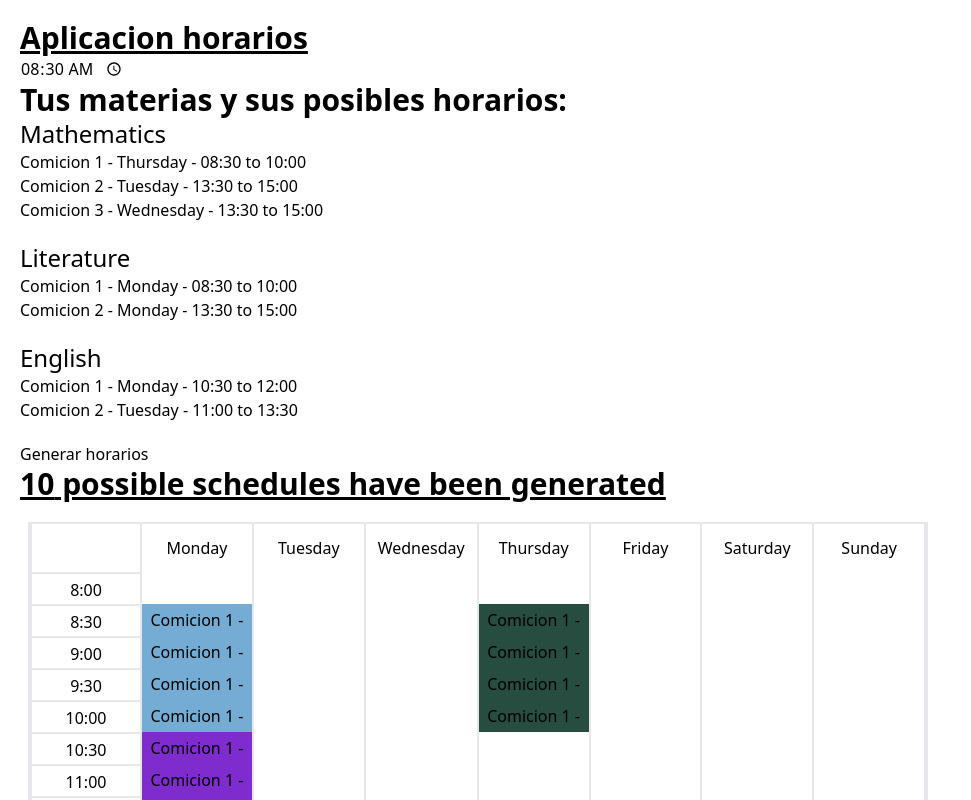
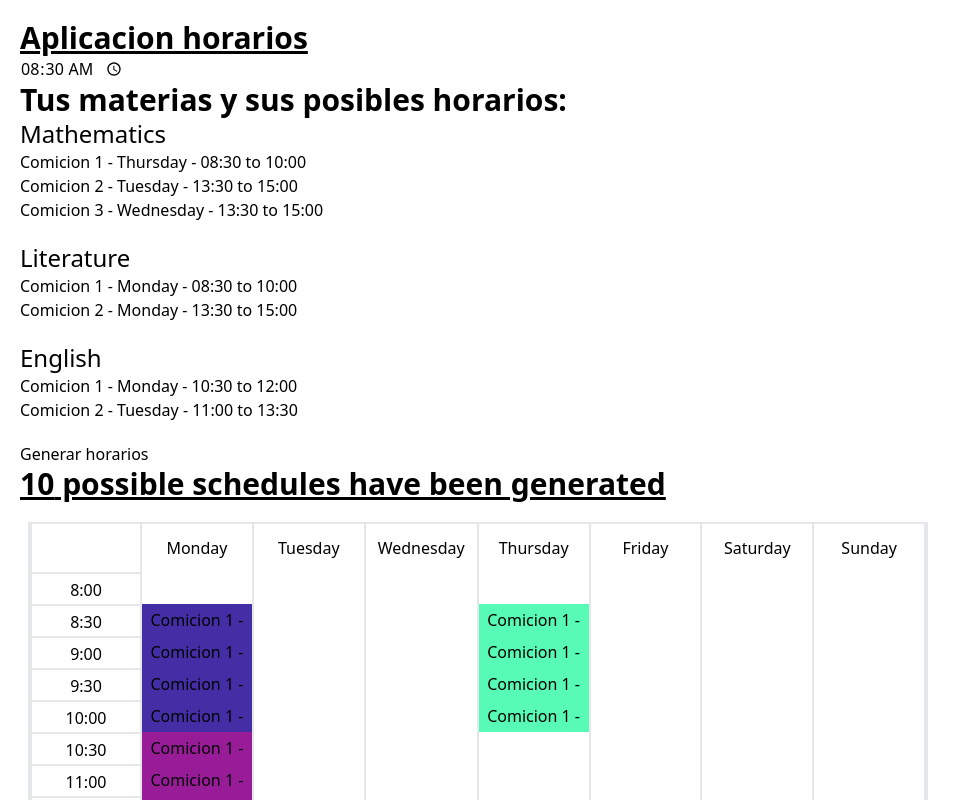
Before and after one commit to JLorenzoCD/Permutador-Horarios, a React (Vite) app: page / in a window 1280 px wide. Both pictures are taken after a click on the button "Generar horarios". Shown: the top 800 px of the page, without its empty margins (0-971 px from the left). Built offline with nearby package versions, Linux system fonts and the light colour scheme.

Commit message:
fix: Color is no longer used in rgb format, but is used in hexadecimal format

```diff
--- a/src/components/PossibleSchedules.tsx
+++ b/src/components/PossibleSchedules.tsx
@@ -1,3 +1,4 @@
+import generateRandomColor from '../utils/generateRandomColor';
 import GenerateSchedules, { IPossibleSchedule } from '../utils/GenerateSchedules';
 import Schedule from './Schedule';
 
@@ -18,18 +19,8 @@ function PossibleSchedules({ data }: Props) {
 	}
 	const hoursArr = data.getTimeColumnInStringFormat();
 
-	const generateRandomColor = () => {
-		const r = Math.floor(Math.random() * 256);
-		const g = Math.floor(Math.random() * 256);
-		const b = Math.floor(Math.random() * 256);
-
-		const rgbColor = `rgb(${r},${g},${b})`;
-
-		return rgbColor;
-	};
-
 	const subjects = data.subjects.map((subject) => {
-		subject.rgbColor = generateRandomColor();
+		subject.hexColor = generateRandomColor();
 		return subject;
 	});
 
--- a/src/components/Schedule.tsx
+++ b/src/components/Schedule.tsx
@@ -13,7 +13,7 @@ function Schedule({ data, hoursArr, subjects }: PropsSchedule) {
 		if (typeof e == 'number') return '';
 
 		const subject = subjects.find((subject) => subject.id === parseInt(e.split('-')[0]));
-		return subject?.rgbColor as string;
+		return subject?.hexColor as string;
 	};
 
 	const title = (e: string) => {
--- a/src/types/Subject.ts
+++ b/src/types/Subject.ts
@@ -2,7 +2,7 @@ export interface ISubject {
 	id: number;
 	subject: string;
 	possible_schedules: ISchedule[];
-	rgbColor?: string;
+	hexColor?: string;
 }
 
 export interface ISchedule {
--- /dev/null
+++ b/src/utils/generateRandomColor.ts
@@ -0,0 +1,16 @@
+export default function generateRandomColor() {
+	// const r = Math.floor(Math.random() * 256);
+	// const g = Math.floor(Math.random() * 256);
+	// const b = Math.floor(Math.random() * 256);
+
+	// const rgbColor = `rgb(${r},${g},${b})`;
+
+	// return rgbColor;
+
+	const maxVal = 0xffffff; // 16777215
+	const randomNumber = Math.floor(Math.random() * maxVal).toString(16);
+	const randColor = randomNumber.padStart(6, '0');
+
+	const hexColor = `#${randColor.toUpperCase()}`;
+	return hexColor;
+}
```
